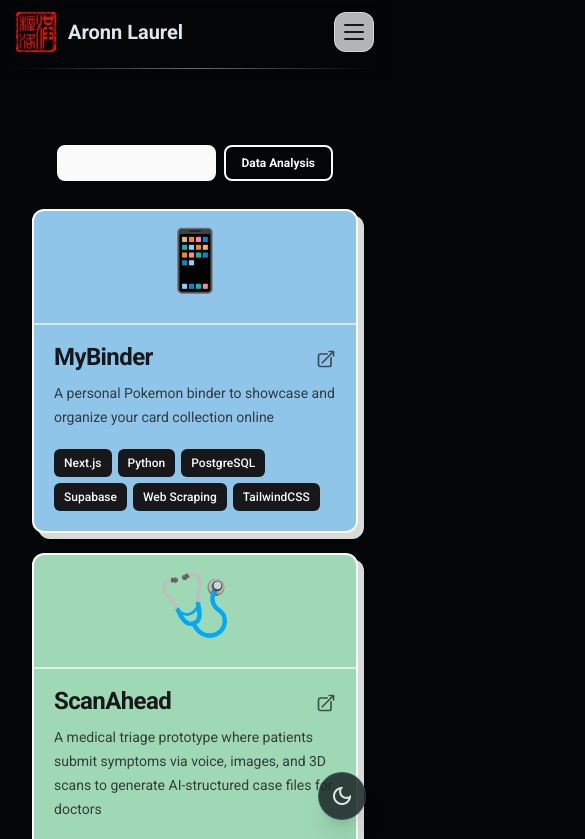
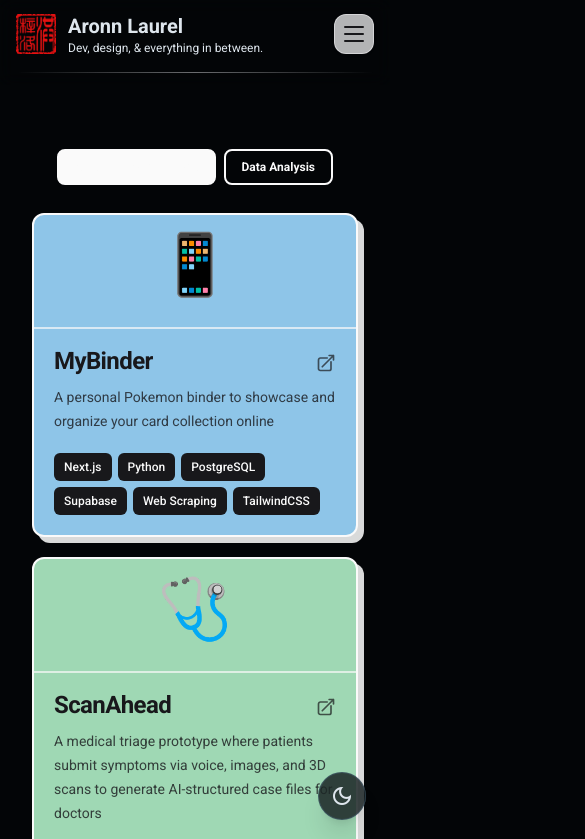
Before and after one commit to LaoAronn/laoaronn.github.io, a React (Vite) app: page /projects in a window 390 px wide. Shown: the top 839 px of the page, 585 px wide, since content can reach past the window. Built offline with nearby package versions, Linux system fonts and the light colour scheme.

Commit message:
Fixed Hidden Header Text

```diff
--- a/src/components/Header.jsx
+++ b/src/components/Header.jsx
@@ -107,7 +107,7 @@ const Header = () => {
                                     )}
                                 </a>
                             </h1>
-                            <p className="hidden sm:block text-xs md:text-sm text-[var(--text)] transition-colors duration-300">
+                            <p className=" sm:block text-xs md:text-sm text-[var(--text)] transition-colors duration-300">
                                 Dev, design, & everything in between.
                             </p>
                         </div>
```
